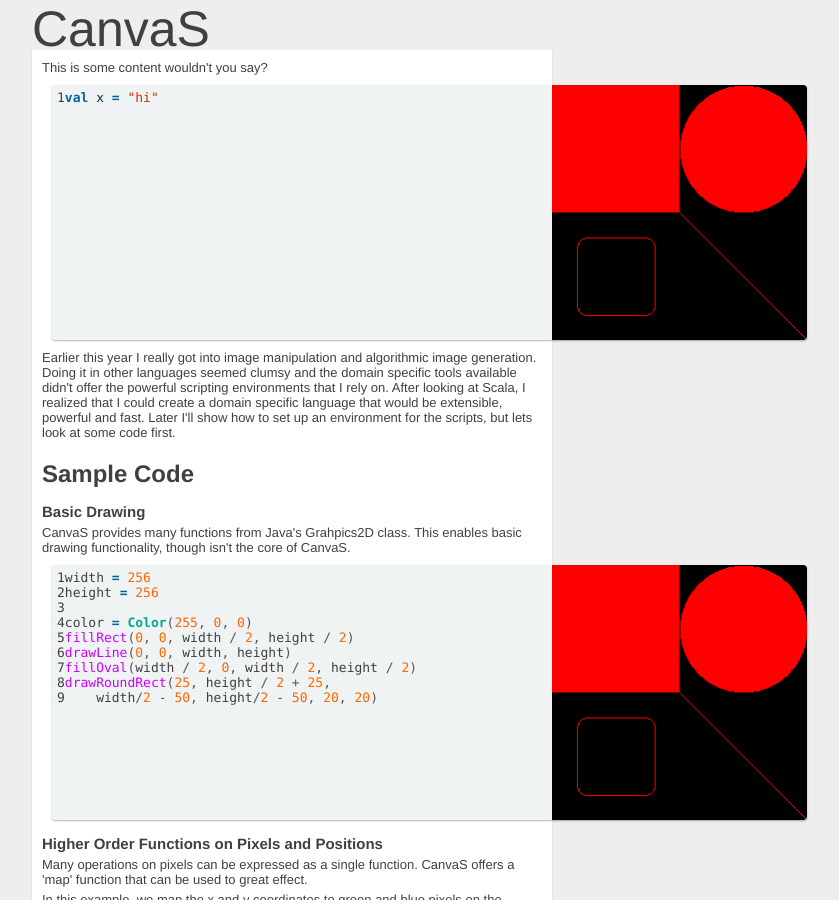
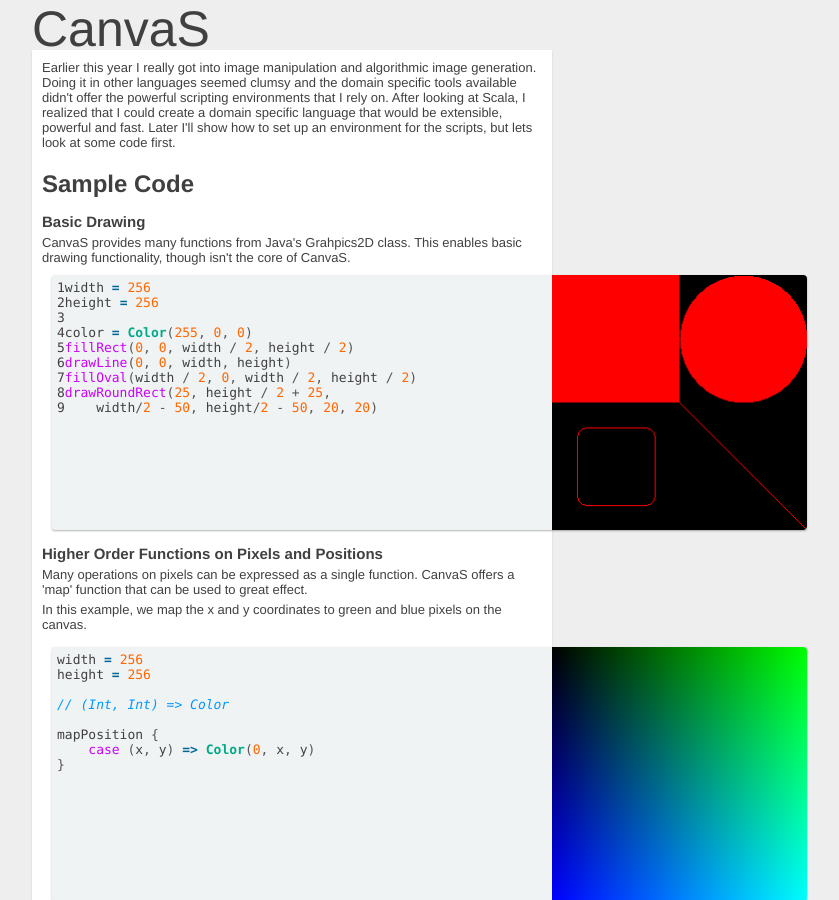
Before and after one commit to TyOverby/CanvaS, a Jekyll site: the page built from index.html, in a window 1280 px wide and 900 px high. Shown: the whole window, without its empty margins (288-1127 px from the left). Built offline with Jekyll 4.4.1, drawn with Linux system fonts in a browser that asks for light colours.

Commit message:
automated push

```diff
--- a/index.html
+++ b/index.html
@@ -3,18 +3,6 @@
 title: CanvaS
 tagline: I don't even know
 ---
-
-This is some content wouldn't you say?
-
-{% include code %}
-{% highlight scala linenos %}
-val x = "hi"
-{% endhighlight %}
-{% include inbetween %}
-    <a href="./example_output/basicDrawing.png"> <img src ="./example_output/basicDrawing.png" /> </a>
-{% include image %}
-
-
 
 Earlier this year I really got into image manipulation and algorithmic image generation.
 Doing it in other languages seemed clumsy and the domain specific tools available didn't
```
